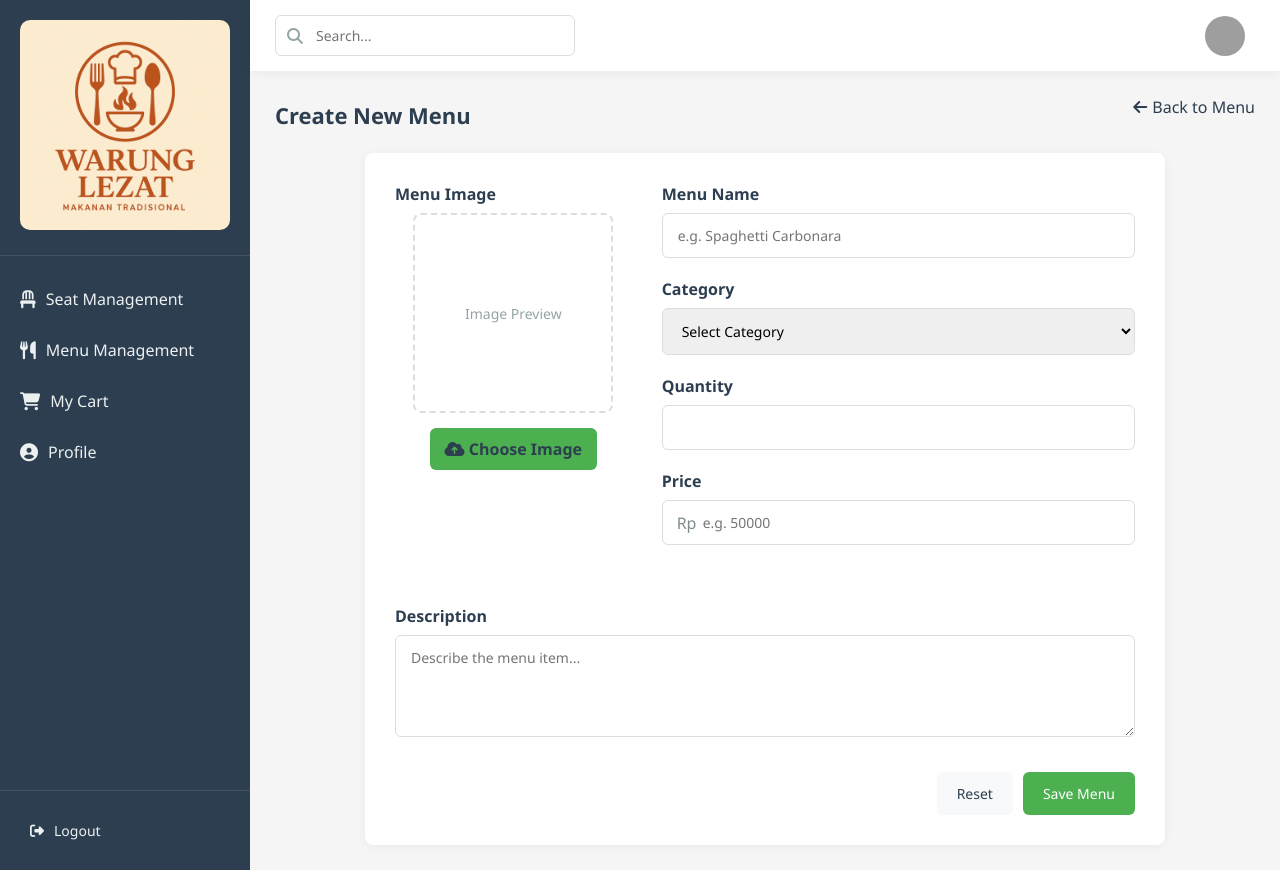
After one commit to zayennn/restaurant, a Flask app: page /dashboard/menus/create in a window 1280 px wide. The commit adds this page. Run offline with Flask 3, Linux system fonts and the light colour scheme; some libraries are stand-ins or nearby versions; grey boxes are pictures that could not be loaded.

Commit message:
added features crud on menus

```diff
--- a/routes/menus.py
+++ b/routes/menus.py
@@ -1,7 +1,89 @@
-from flask import Blueprint, render_template
+from flask import Blueprint, render_template, request, redirect, url_for, flash, session
+from extensions import mysql
+import MySQLdb.cursors
+import os
+from werkzeug.utils import secure_filename
+from datetime import datetime
 
 bp = Blueprint('menus', __name__, url_prefix='/dashboard/menus')
 
+UPLOAD_FOLDER = 'static/uploads/menus'
+
 @bp.route('/')
 def menus():
-    return render_template('dashboard/menus/index.html')
+    cur = mysql.connection.cursor(MySQLdb.cursors.DictCursor)
+    cur.execute("SELECT * FROM menus")
+    menus = cur.fetchall()
+    cur.close()
+    return render_template('dashboard/menus/index.html', menus=menus)
+
+@bp.route('/create', methods=['GET', 'POST'])
+def create_menu():
+    if request.method == 'POST':
+        name = request.form['name']
+        description = request.form['description']
+        price = request.form['price']
+        category = request.form['category']
+        qty = request.form['qty']
+
+        # Handle image
+        image_file = request.files['menu_image']
+        image_filename = ''
+        if image_file and image_file.filename != '':
+            image_filename = secure_filename(image_file.filename)
+            image_path = os.path.join(UPLOAD_FOLDER, image_filename)
+            image_file.save(image_path)
+
+        cur = mysql.connection.cursor()
+        cur.execute("INSERT INTO menus (name, description, price, category, qty, image) VALUES (%s, %s, %s, %s, %s, %s)",
+                    (name, description, price, category, qty, image_filename))
+        mysql.connection.commit()
+        cur.close()
+
+        flash('Menu created successfully!', 'success')
+        return redirect(url_for('menus.menus'))
+    return render_template('dashboard/menus/create.html')
+
+@bp.route('/edit/<int:id>', methods=['GET', 'POST'])
+def edit_menu(id):
+    cur = mysql.connection.cursor(MySQLdb.cursors.DictCursor)
+
+    if request.method == 'POST':
+        name = request.form['name']
+        description = request.form['description']
+        price = request.form['price']
+        category = request.form['category']
+        qty = request.form['qty']
+
+        # Cek apakah ada gambar baru
+        image_file = request.files['menu_image']
+        if image_file and image_file.filename != '':
+            image_filename = secure_filename(image_file.filename)
+            image_path = os.path.join(UPLOAD_FOLDER, image_filename)
+            image_file.save(image_path)
+            cur.execute("UPDATE menus SET name=%s, description=%s, price=%s, category=%s, qty=%s, image=%s WHERE id=%s",
+                        (name, description, price, category, qty, image_filename, id))
+        else:
+            cur.execute("UPDATE menus SET name=%s, description=%s, price=%s, category=%s, qty=%s WHERE id=%s",
+                        (name, description, price, category, qty, id))
+
+        mysql.connection.commit()
+        cur.close()
+
+        flash('Menu updated successfully!', 'success')
+        return redirect(url_for('menus.menus'))
+
+    cur.execute("SELECT * FROM menus WHERE id=%s", (id,))
+    menu = cur.fetchone()
+    cur.close()
+    return render_template('dashboard/menus/edit.html', menu=menu)
+
+@bp.route('/delete/<int:id>', methods=['POST'])
+def delete_menu(id):
+    cur = mysql.connection.cursor()
+    cur.execute("DELETE FROM menus WHERE id=%s", (id,))
+    mysql.connection.commit()
+    cur.close()
+
+    flash('Menu deleted successfully!', 'success')
+    return redirect(url_for('menus.menus'))
--- a/static/dashboard/script.js
+++ b/static/dashboard/script.js
@@ -1,6 +1,6 @@
 // Toggle password visibility
 document.querySelectorAll('.toggle-password').forEach(button => {
-    button.addEventListener('click', function() {
+    button.addEventListener('click', function () {
         const input = this.parentElement.querySelector('input');
         const icon = this.querySelector('i');
 
@@ -17,7 +17,7 @@ document.querySelectorAll('.toggle-password').forEach(button => {
 });
 
 // Form validation
-document.querySelector('form').addEventListener('submit', function(e) {
+document.querySelector('form').addEventListener('submit', function (e) {
     const password = document.getElementById('password').value;
     const confirmPassword = document.getElementById('confirm_password').value;
 
@@ -28,4 +28,33 @@ document.querySelector('form').addEventListener('submit', function(e) {
 });
 
 
-// seat
+// menus
+// Image Preview Functionality
+const menuImage = document.getElementById('menu_image');
+const imagePreview = document.getElementById('imagePreview');
+
+if (menuImage && imagePreview) {
+    menuImage.addEventListener('change', function () {
+        const file = this.files[0];
+        if (file) {
+            const reader = new FileReader();
+
+            reader.addEventListener('load', function () {
+                const previewImage = imagePreview.querySelector('.image-preview__image');
+                previewImage.src = this.result;
+                imagePreview.classList.add('active');
+            });
+
+            reader.readAsDataURL(file);
+        }
+    });
+}
+
+// Format Price Input
+const priceInput = document.getElementById('price');
+if (priceInput) {
+    priceInput.addEventListener('input', function () {
+        // Remove non-numeric characters
+        this.value = this.value.replace(/[^0-9]/g, '');
+    });
+}
--- a/static/dashboard/style.css
+++ b/static/dashboard/style.css
@@ -551,12 +551,18 @@ body {
     font-size: 16px;
     color: #2c3e50;
     margin-bottom: 5px;
+    text-transform: capitalize;
+}
+
+.menu-item-qty {
+    font-size: 12px;
+    color: #7f8c8d;
 }
 
 .menu-item-description {
     font-size: 13px;
     color: #7f8c8d;
-    margin-bottom: 10px;
+    margin: 10px 0;
     display: -webkit-box;
     -webkit-line-clamp: 2;
     -webkit-box-orient: vertical;
@@ -1338,6 +1344,129 @@ body {
     background-color: #2980b9;
 }
 
-.action-btn.reserve-btn {
+/* Menu Form Styles */
+.menu-form-container {
+    max-width: 800px;
+    margin: 0 auto;
+    background-color: white;
+    padding: 30px;
+    border-radius: 8px;
+    box-shadow: 0 2px 10px rgba(0, 0, 0, 0.05);
+}
 
+.form-row {
+    display: flex;
+    gap: 30px;
+    margin-bottom: 20px;
 }
+
+.image-upload-group {
+    flex: 1;
+}
+
+.menu-details-group {
+    flex: 2;
+}
+
+.image-upload-container {
+    display: flex;
+    flex-direction: column;
+    align-items: center;
+}
+
+.image-preview {
+    width: 200px;
+    height: 200px;
+    border-radius: 8px;
+    border: 2px dashed #ddd;
+    display: flex;
+    flex-direction: column;
+    align-items: center;
+    justify-content: center;
+    overflow: hidden;
+    margin-bottom: 15px;
+    position: relative;
+}
+
+.image-preview__image {
+    width: 100%;
+    height: 100%;
+    object-fit: cover;
+    display: none;
+}
+
+.image-preview__default-text {
+    font-size: 14px;
+    color: #95a5a6;
+}
+
+.image-preview.active .image-preview__image {
+    display: block;
+}
+
+.image-preview.active .image-preview__default-text {
+    display: none;
+}
+
+.upload-btn {
+    background-color: #4CAF50;
+    color: white;
+    padding: 10px 15px;
+    border-radius: 6px;
+    cursor: pointer;
+    display: inline-flex;
+    align-items: center;
+    gap: 8px;
+    transition: all 0.3s;
+}
+
+.upload-btn:hover {
+    background-color: #45a049;
+}
+
+#menu_image {
+    display: none;
+}
+
+.price-input {
+    position: relative;
+}
+
+.price-input .currency {
+    position: absolute;
+    left: 15px;
+    top: 50%;
+    transform: translateY(-50%);
+    color: #7f8c8d;
+}
+
+.price-input input {
+    padding-left: 40px;
+}
+
+textarea {
+    width: 100%;
+    padding: 12px 15px;
+    border: 1px solid #ddd;
+    border-radius: 6px;
+    font-size: 14px;
+    resize: vertical;
+    min-height: 100px;
+}
+
+textarea:focus {
+    outline: none;
+    border-color: #4CAF50;
+}
+
+/* Responsive */
+@media (max-width: 768px) {
+    .form-row {
+        flex-direction: column;
+    }
+
+    .image-preview {
+        width: 150px;
+        height: 150px;
+    }
+}
--- /dev/null
+++ b/templates/dashboard/menus/create.html
@@ -0,0 +1,82 @@
+{% extends 'layouts/dashboard/main.html' %}
+
+{% block title %}
+Create New Menu
+{% endblock %}
+
+{% block content %}
+<section id="create-menu" class="content-section">
+    <div class="section-header">
+        <h2>Create New Menu</h2>
+        <a href="{{ url_for('menus.menus') }}" class="back-btn">
+            <i class="fas fa-arrow-left"></i> Back to Menu
+        </a>
+    </div>
+
+    <div class="menu-form-container">
+        <form method="POST" action="{{ url_for('menus.create_menu') }}" enctype="multipart/form-data">
+
+            <div class="form-row">
+                <!-- Image Upload -->
+                <div class="form-group image-upload-group">
+                    <label for="menu_image">Menu Image</label>
+                    <div class="image-upload-container">
+                        <div class="image-preview" id="imagePreview">
+                            <img src="" alt="Preview" class="image-preview__image">
+                            <span class="image-preview__default-text">Image Preview</span>
+                        </div>
+                        <input type="file" name="menu_image" id="menu_image" accept="image/*" required>
+                        <label for="menu_image" class="upload-btn">
+                            <i class="fas fa-cloud-upload-alt"></i> Choose Image
+                        </label>
+                    </div>
+                </div>
+
+                <!-- Menu Details -->
+                <div class="form-group menu-details-group">
+                    <div class="form-group">
+                        <label for="name">Menu Name</label>
+                        <input type="text" id="name" name="name" placeholder="e.g. Spaghetti Carbonara" required>
+                    </div>
+
+                    <div class="form-group">
+                        <label for="category">Category</label>
+                        <select id="category" name="category" required>
+                            <option value="">Select Category</option>
+                            <option value="Appetizers">Appetizers</option>
+                            <option value="Main Course">Main Course</option>
+                            <option value="Desserts">Desserts</option>
+                            <option value="Drinks">Drinks</option>
+                        </select>
+                    </div>
+
+                    <div class="form-group">
+                        <label>Quantity</label>
+                        <input type="number" name="qty" min="0" required>
+                    </div>
+
+                    <div class="form-group">
+                        <label for="price">Price</label>
+                        <div class="price-input">
+                            <span class="currency">Rp</span>
+                            <input type="number" id="price" name="price" placeholder="e.g. 50000" min="1000" step="1000"
+                                required>
+                        </div>
+                    </div>
+                </div>
+            </div>
+
+            <div class="form-group">
+                <label for="description">Description</label>
+                <textarea id="description" name="description" placeholder="Describe the menu item..." rows="4"
+                    required></textarea>
+            </div>
+
+            <div class="form-actions">
+                <button type="reset" class="cancel-btn">Reset</button>
+                <button type="submit" class="submit-btn">Save Menu</button>
+            </div>
+        </form>
+    </div>
+</section>
+{% endblock %}
--- a/templates/layouts/dashboard/main.html
+++ b/templates/layouts/dashboard/main.html
@@ -97,6 +97,10 @@
             });
         });
     </script>
+
+    <script src="https://cdn.jsdelivr.net/npm/mixitup/dist/mixitup.min.js"></script>
+    {% block scripts %}
+    {% endblock %}
 </body>
 </body>
 
--- a/templates/layouts/dashboard/sidebar.html
+++ b/templates/layouts/dashboard/sidebar.html
@@ -58,12 +58,16 @@
             {% endif %}
 
             <!-- cart -->
+            <!-- gua mau kalo cart items nya 0 maka ilang -->
             {% set active = request.path == "/dashboard/cart/" %}
+            {% set cart_items = session.get('cart', []) %}
             <li class="{% if active %} active {% endif %}" id="cart">
-                <a href="/dashboard/cart/">
+                <a href="{{ url_for('cart.cart') }}">
                     <i class="fas fa-shopping-cart"></i>
                     <span>My Cart</span>
-                    <span class="cart-badge {% if active %} active {% endif %}">3</span>
+                    {% if cart_items %}
+                    <span class="cart-badge {% if active %} active {% endif %}">{{ cart_items|length }}</span>
+                    {% endif %}
                 </a>
             </li>
 
```
Also changed, not shown: routes/seats.py (+15 -0 lines), templates/dashboard/menus/edit.html (added, +85 -0 lines), templates/dashboard/menus/index.html (+41 -56 lines), templates/dashboard/seats/index.html (+49 -4 lines), static/uploads/menus/20250803024911_spaghetti_carbonara.jpg (added), static/uploads/menus/20250803025024_ice_cream_cake.avif (added), static/uploads/menus/20250803025133_risol.jpeg (added), static/uploads/menus/20250803025618_strawberry_milk_shake.jpg (added), static/uploads/menus/ice cream cake.avif (added), static/uploads/menus/risol.jpeg (added), static/uploads/menus/spaghetti bolognese.jpg (added), static/uploads/menus/spaghetti carbonara.jpg (added), static/uploads/menus/strawberry milk shake.jpg (added).
